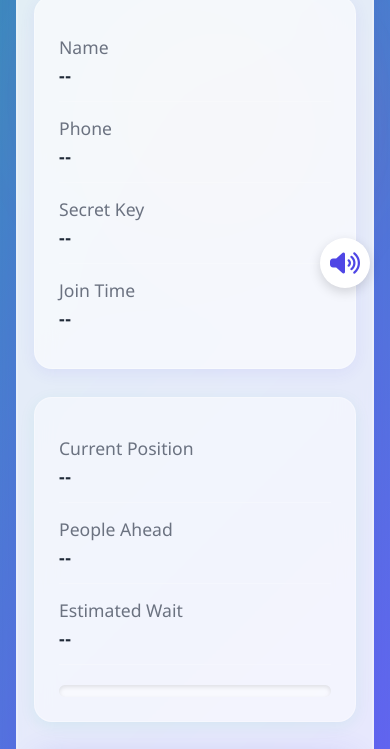
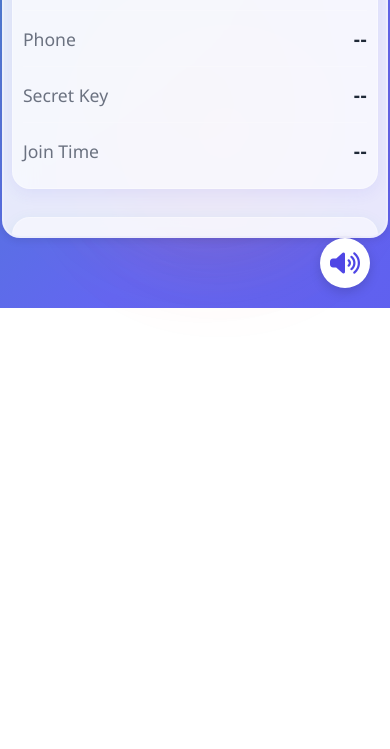
Before and after one commit to swathy4b/pulseqnew, a website: page client/confirmation.html in a window 390 px wide. Shown: the part 536-1285 px from the top of the page. After the commit the page ends 844 px from the top, so only its background shows below. Drawn offline with nearby package versions, Linux system fonts and the light colour scheme; no server answers.

Commit message:
fix: make confirmation page mobile-friendly and scrollable

```diff
--- a/client/confirmation.html
+++ b/client/confirmation.html
@@ -72,8 +72,9 @@
             border-radius: 32px;
             box-shadow: 0 12px 48px 0 rgba(79,70,229,0.18), 0 1.5px 0 0 var(--glass-border);
             border: 2.5px solid var(--glass-border);
-            max-width: 480px;
+            max-width: 400px;
             width: 100%;
+            min-width: 0;
             overflow: hidden;
             animation: popIn 0.7s cubic-bezier(.68,-0.55,.27,1.55);
             backdrop-filter: blur(18px);
@@ -336,30 +337,33 @@
         }
 
         @media (max-width: 480px) {
+            body {
+                align-items: flex-start;
+                justify-content: flex-start;
+            }
             .ticket-card {
-                border-radius: 24px;
-                margin: 16px;
+                max-width: 98vw;
+                width: 98vw;
+                min-width: 0;
+                margin: 10px auto 0 auto;
+                border-radius: 18px;
+                box-shadow: 0 2px 8px rgba(0,0,0,0.10);
+                padding: 0;
+                max-height: 90vh;
+                overflow-y: auto;
             }
-            .ticket-header {
-                padding: 24px 16px;
-            }
-            .ticket-body {
-                padding: 24px 16px;
+            .ticket-header, .ticket-body {
+                padding: 18px 8px;
             }
             .queue-number-big {
-                font-size: 3.5rem;
+                font-size: 2.2rem;
             }
-            .ticket-row {
-                flex-direction: column;
-                align-items: flex-start;
-                gap: 4px;
-            }
-            .ticket-value {
-                font-size: 1.1rem;
+            .customer-details, .queue-status {
+                padding: 10px;
             }
             .now-serving-badge {
-                font-size: 1.4rem;
-                padding: 16px 0;
+                font-size: 1rem;
+                padding: 10px 0;
             }
         }
 
```
Also changed, not shown: server/server.js (+59 -4 lines).
